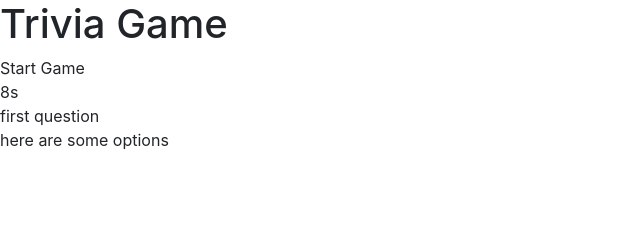
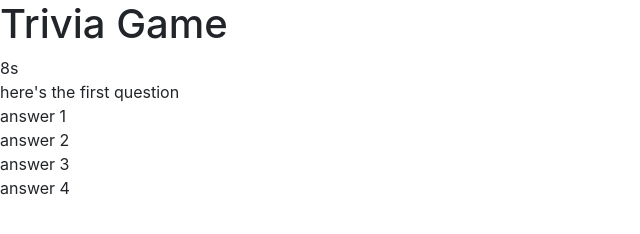
Before and after one commit to rjflanagan95/TriviaGame, a plain HTML site: page index.html in a window 1280 px wide. Both pictures are taken after a click on the element "Start Game". Shown: the whole page, without its empty margins (0-640 px from the left). Drawn offline with nearby package versions, Linux system fonts and the light colour scheme.

Commit message:
established questions as objects with T/F value

```diff
--- a/assets/javascript/app.js
+++ b/assets/javascript/app.js
@@ -1,7 +1,10 @@
 // storing display references in variables
 var timeDisplay = $("#time-remaining");
 var questionDisplay = $("#question");
-var optionsDisplay = $("#options");
+var option1 = $("#option1");
+var option2 = $("#option2");
+var option3 = $("#option3");
+var option4 = $("#option4");
 var startBtn = $("#start-game");
 
 var correctAnswers = 0;
@@ -10,9 +13,34 @@ var timedOutAnswers = 0;
 
 var beginGame = false;
 
+// defining questions as objects
+var q1 = {
+    question: "here's the first question",
+    ans1: {
+        answer: "answer 1",
+        value: true,
+    },
+    ans2: {
+        answer: "answer 2",
+        value: false,
+    },
+    ans3: {
+        answer: "answer 3",
+        value: false,
+    },
+    ans4: {
+        answer: "answer 4",
+        value: false,
+    }
+}
+
+// array of questions to cycle through
+var qArray = [q1];
+
 
 // reset the game, either at the beginning after clicking "start" or after a completed game
 function resetGame() {
+    startBtn.text("");
     console.log("===================================");
     console.log("game has been reset");
     console.log("===================================");
@@ -26,17 +54,18 @@ function resetGame() {
 };
 
 function runGame() {
-    question();
+    for (var i = 0; i < 1; i++) {
+        question(qArray[i])
+    }
 };
 
 
 // this function will run every time a new question is asked
-function question() {
+function question(qNumber) {
     var timer = 10;
     timeDisplay.text(timer + "s");
     // every second, the timer will decrement
     var intervalId = setInterval(decrement, 1000);
-
     function decrement() {
         timer--;
         console.log(timer)
@@ -51,17 +80,16 @@ function question() {
         clearInterval(intervalId);
     }
 
-    questionDisplay.text("first question");
-    optionsDisplay.text("here are some options");
+    // displaying the question and possible answers
+    questionDisplay.text(qNumber.question);
+    option1.append(qNumber.ans1.answer);
+    option2.append(qNumber.ans2.answer);
+    option3.append(qNumber.ans3.answer);
+    option4.append(qNumber.ans4.answer);
 }
 
 
 // start the game when the button is clicked
 $(document).ready(function() {
     startBtn.on("click", resetGame);
-
-    // if (beginGame === true) {
-    //     console.log("beginGame is true");
-    //     question();
-    // }
 })
--- a/index.html
+++ b/index.html
@@ -21,7 +21,10 @@
     <div id="start-game">Start Game</div>
     <div id="time-remaining"></div>
     <div id="question"></div>
-    <div id="options"></div>
+    <div id="option1"></div>
+    <div id="option2"></div>
+    <div id="option3"></div>
+    <div id="option4"></div>
 
 
     <script src="assets/javascript/app.js"></script>
```
